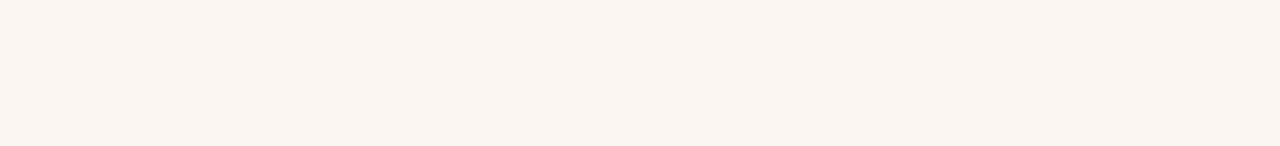
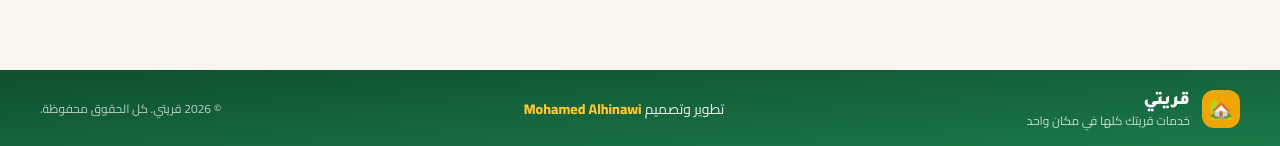
Before and after one commit to alhinawi/qaryaty-smart-village, a React (Vite) app: page / in a window 1280 px wide. Shown: the part 1793-1939 px from the top of the page. Before the commit the page ends 1863 px from the top, so only its background shows below. Built offline with nearby package versions, Linux system fonts and the light colour scheme; no server answers; the database is empty.

Commit message:
feat(ui): desktop-only footer (lg, 1024px+) with the brand, developer name and copyright; hidden on phones and tablets

```diff
--- a/src/App.tsx
+++ b/src/App.tsx
@@ -13,6 +13,7 @@ import { readPaymentReturn } from '@/services/payments';
 import { Header } from '@/components/layout/Header';
 import { ServiceStatusBanner } from '@/components/layout/ServiceStatusBanner';
 import { BottomNav } from '@/components/layout/BottomNav';
+import { Footer } from '@/components/layout/Footer';
 import { PageWrapper } from '@/components/layout/PageWrapper';
 import { SplashScreen } from '@/components/layout/SplashScreen';
 import { CartDrawer } from '@/components/layout/CartDrawer';
@@ -144,6 +145,9 @@ export default function App() {
           </PageWrapper>
         </main>
 
+        {/* Desktop-only footer with the developer's name */}
+        <Footer />
+
         {/* Mobile Bottom Navigation */}
         <BottomNav onOpenQuickOrder={handleOpenOrderModal} />
 
--- /dev/null
+++ b/src/components/layout/Footer.tsx
@@ -0,0 +1,47 @@
+// ─── Constants
+
+/** Shown in the footer as the app's developer */
+export const DEVELOPER_NAME = 'Mohamed Alhinawi';
+
+// ─── Component
+
+/** Desktop-only footer (lg, 1024px and up). Phones and tablets have the bottom nav instead. */
+export function Footer() {
+  const year = new Date().getFullYear();
+
+  return (
+    <footer
+      className="hidden lg:block w-full bg-linear-to-br from-green-dark to-green text-white mt-auto"
+      aria-label="تذييل الصفحة"
+    >
+      <div className="w-[min(100%-3rem,1200px)] mx-auto py-5 flex items-center justify-between gap-6">
+        {/* Brand */}
+        <div className="flex items-center gap-3 select-none">
+          <div
+            className="w-[38px] h-[38px] bg-gold rounded-xl flex items-center justify-center text-[20px] shrink-0"
+            aria-hidden="true"
+          >
+            🏡
+          </div>
+          <div className="flex flex-col">
+            <span className="text-lg font-black font-['Tajawal',sans-serif] leading-tight">قريتي</span>
+            <span className="text-xs text-white/75">خدمات قريتك كلها في مكان واحد</span>
+          </div>
+        </div>
+
+        {/* Developer */}
+        <p className="text-sm text-white/90">
+          تطوير وتصميم{' '}
+          <span className="font-extrabold text-gold-light" dir="auto">
+            {DEVELOPER_NAME}
+          </span>
+        </p>
+
+        {/* Copyright */}
+        <p className="text-xs text-white/70" dir="rtl">
+          © {year} قريتي. كل الحقوق محفوظة.
+        </p>
+      </div>
+    </footer>
+  );
+}
```
